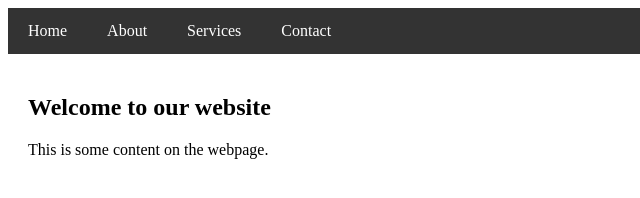
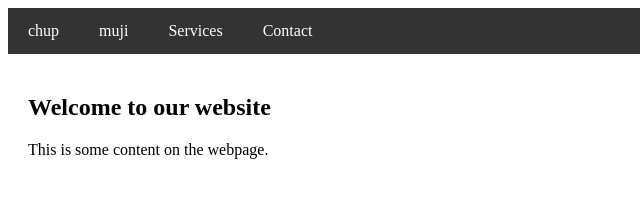
Before and after one commit to Arjun1522/website-1, a plain HTML site: page navbar.html in a window 1280 px wide. Shown: the full height of the page, 0-640 px from the left. Drawn offline with Linux system fonts and the light colour scheme.

Commit message:
Update navbar.html

```diff
--- a/navbar.html
+++ b/navbar.html
@@ -31,8 +31,8 @@
 <body>
 
 <div class="navbar">
-  <a href="#home">Home</a>
-  <a href="#about">About</a>
+  <a href="#home">chup</a>
+  <a href="#about">muji</a>
   <a href="#services">Services</a>
   <a href="#contact">Contact</a>
 </div>
```
